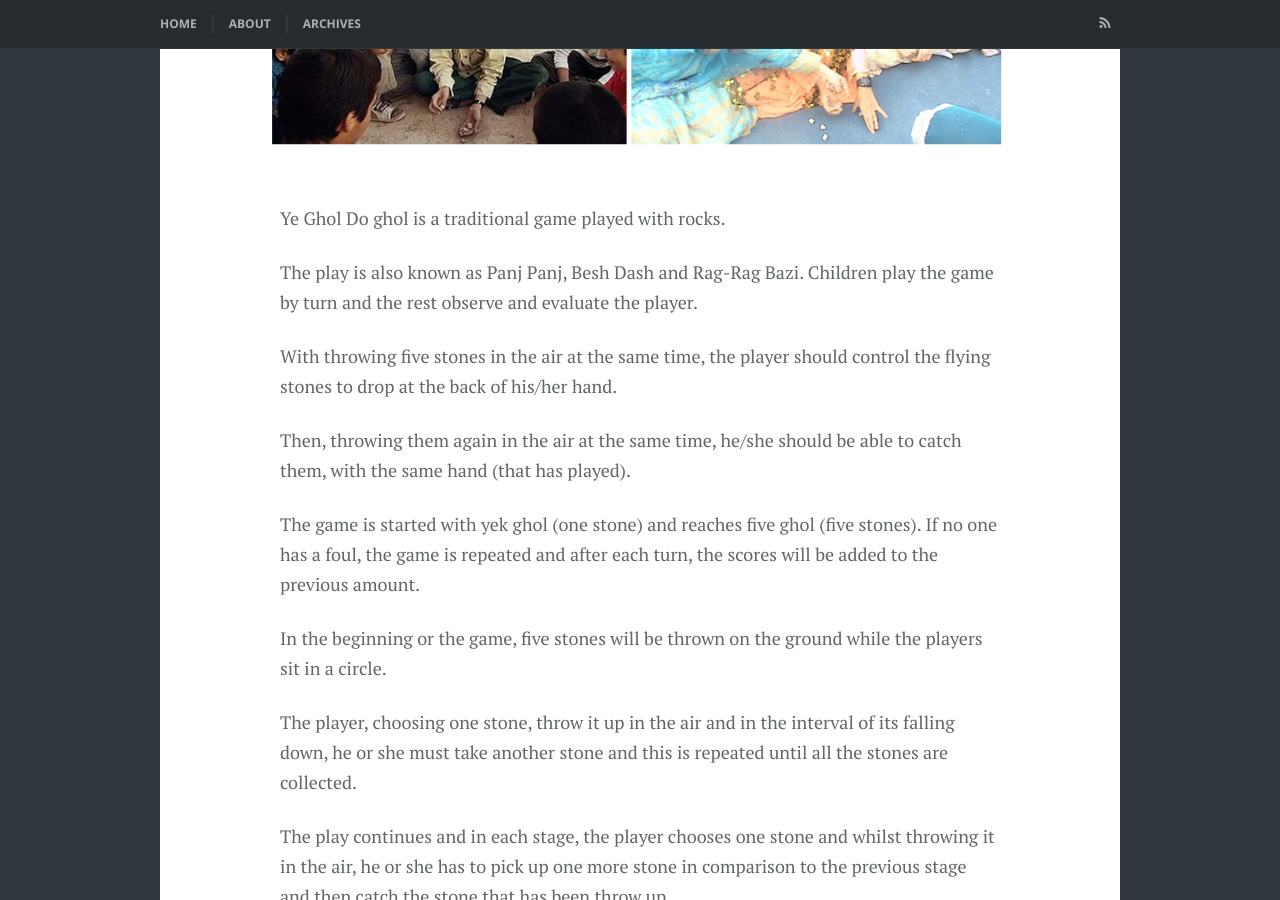
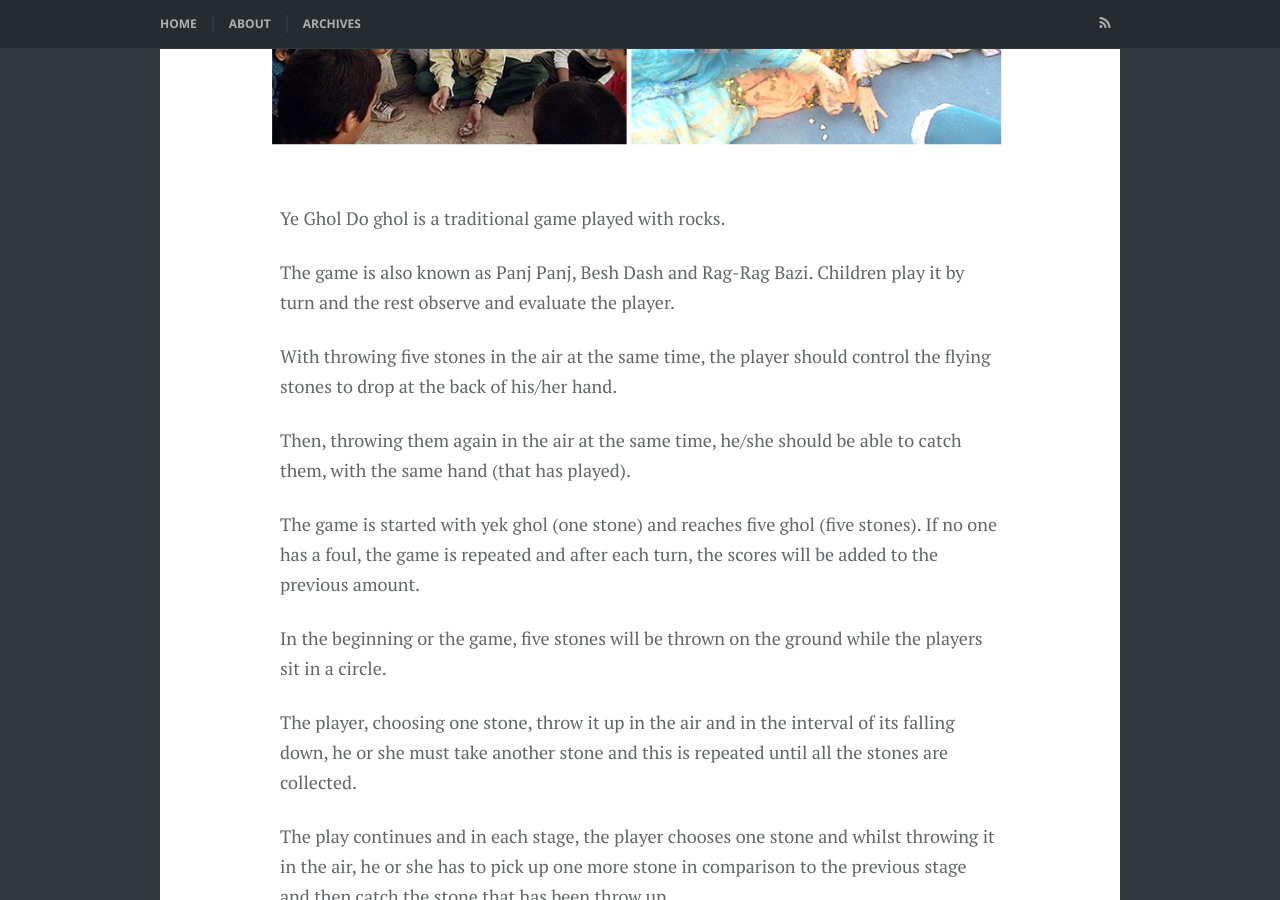
Before and after one commit to nourijp/chihaya, a Jekyll site: the page built from _posts/2015-12-15-Iranian-Games.md, in a window 1280 px wide and 900 px high, scrolled down 1417 px. Built offline with Jekyll 4.4.1, drawn with Linux system fonts in a browser that asks for light colours; some web fonts are replaced; comment, search, counter and statistics services are not loaded.

Commit message:
Update 2015-12-15-Iranian-Games.md

```diff
--- a/_posts/2015-12-15-Iranian-Games.md
+++ b/_posts/2015-12-15-Iranian-Games.md
@@ -12,7 +12,7 @@ There are a variety of traditional Iranian Games.  Some go back thousands of yea
 
 Ye Ghol Do ghol is a traditional game played with rocks.
 
-The play is also known as Panj Panj, Besh Dash and Rag-Rag Bazi. Children play the game by turn and the rest observe and evaluate the player.
+The game is also known as Panj Panj, Besh Dash and Rag-Rag Bazi. Children play it by turn and the rest observe and evaluate the player.
 
 With throwing five stones in the air at the same time, the player should control the flying stones to drop at the back of his/her hand.
 
```
